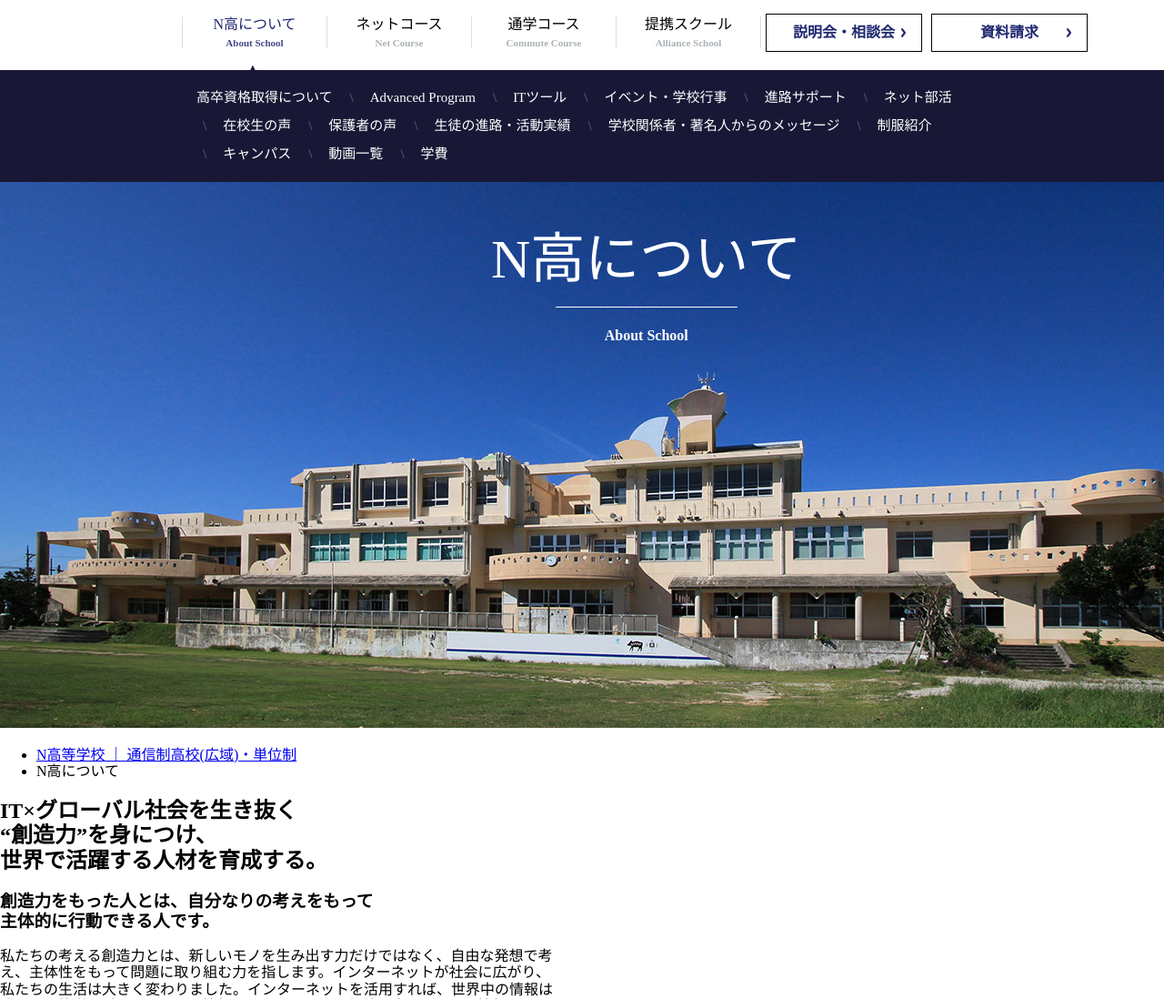
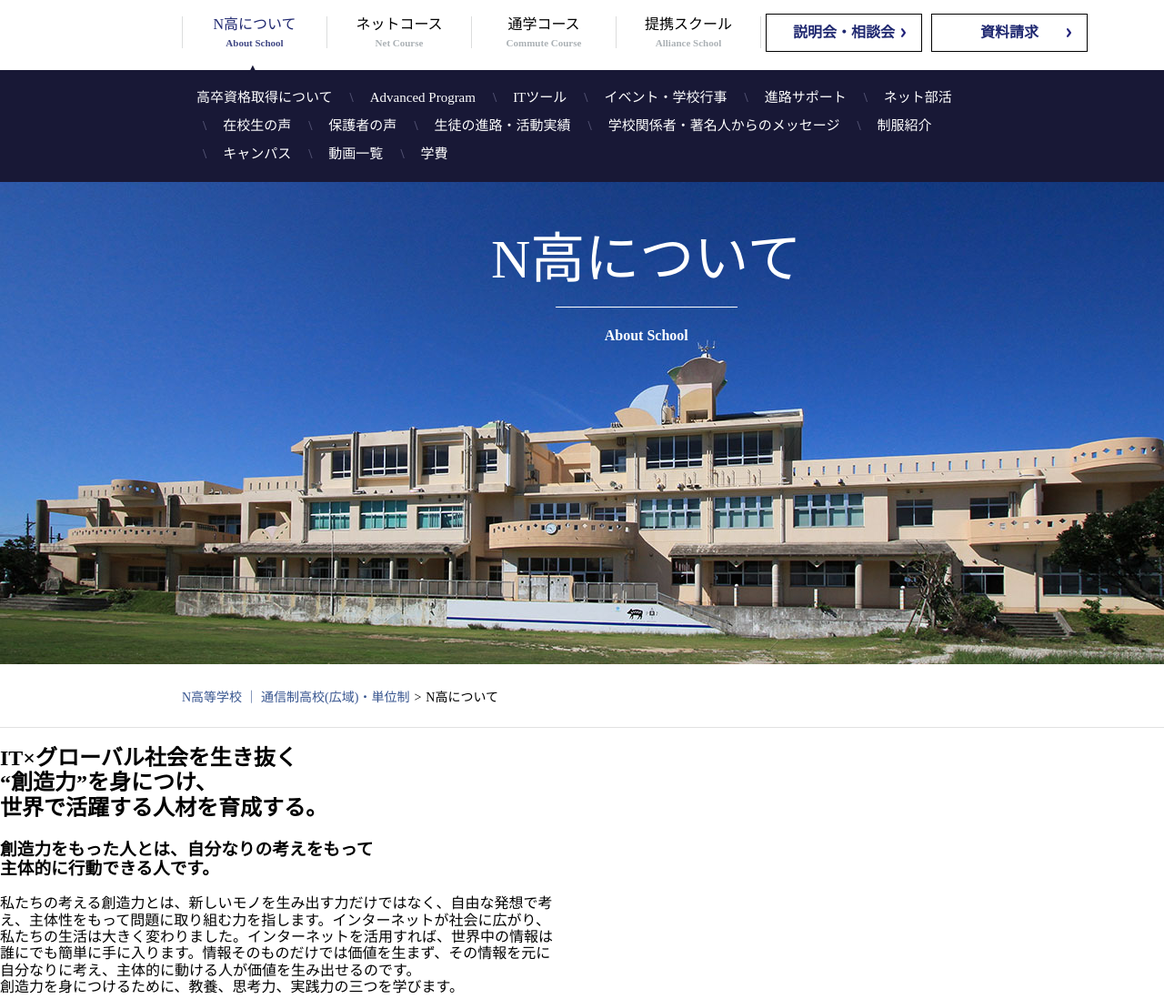
Before and after one commit to sassamori/takaharusasamori, a PHP site: page / in a window 1280 px wide. Shown: the part 185-1283 px from the top of the page at 91% size. Run offline with PHP 8.4, Linux system fonts and the light colour scheme.

Commit message:
クラス名breadcrumbを作成

```diff
--- a/html-nkou/common/style.css
+++ b/html-nkou/common/style.css
@@ -394,3 +394,29 @@
     color: #FFFFFF;
     font-weight: bold;
 }
+
+.articleMain .aboutMain .breadcrumb{
+    border-bottom: solid 1px#E1E1E1;
+}
+
+.articleMain .aboutMain .breadcrumb ul{
+    display: flex;
+    justify-content: flex-start;
+    list-style-type: none;
+    padding: 10px 200px;
+    font-size: 14px;
+}
+
+.articleMain .aboutMain .breadcrumb ul li a{
+    color: 	#35538E;
+    text-decoration: none;
+}
+
+.articleMain .aboutMain .breadcrumb ul li a:hover{
+    text-decoration: underline;
+}
+
+.articleMain .aboutMain .breadcrumb ul li:first-child:after{
+    content: '\03e';
+    padding: 0 5px;
+}
--- a/html-nkou/index.html
+++ b/html-nkou/index.html
@@ -99,7 +99,7 @@
         <article class="articleMain">
             <div class="aboutMain">
                 <div class="aboutMainHead">
-                    <img src="images/campus_photo_01.jpg" aria-hidden="true" width="100%" height="600">
+                    <img src="images/campus_photo_01.jpg" aria-hidden="true" width="100%" height="530">
                     <div class="aboutMainHeadText">
                         <h1>N高について</h1>
                         <p>About School</p>
```
